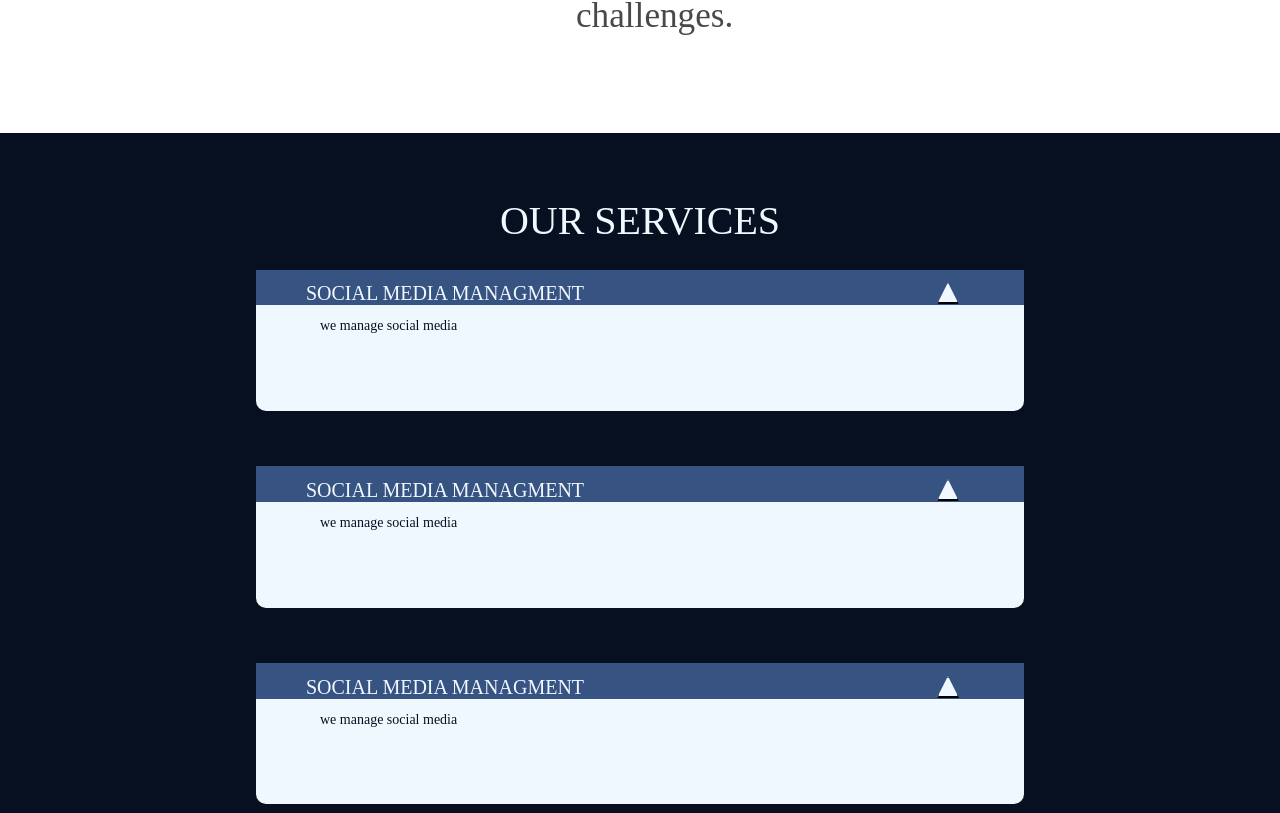
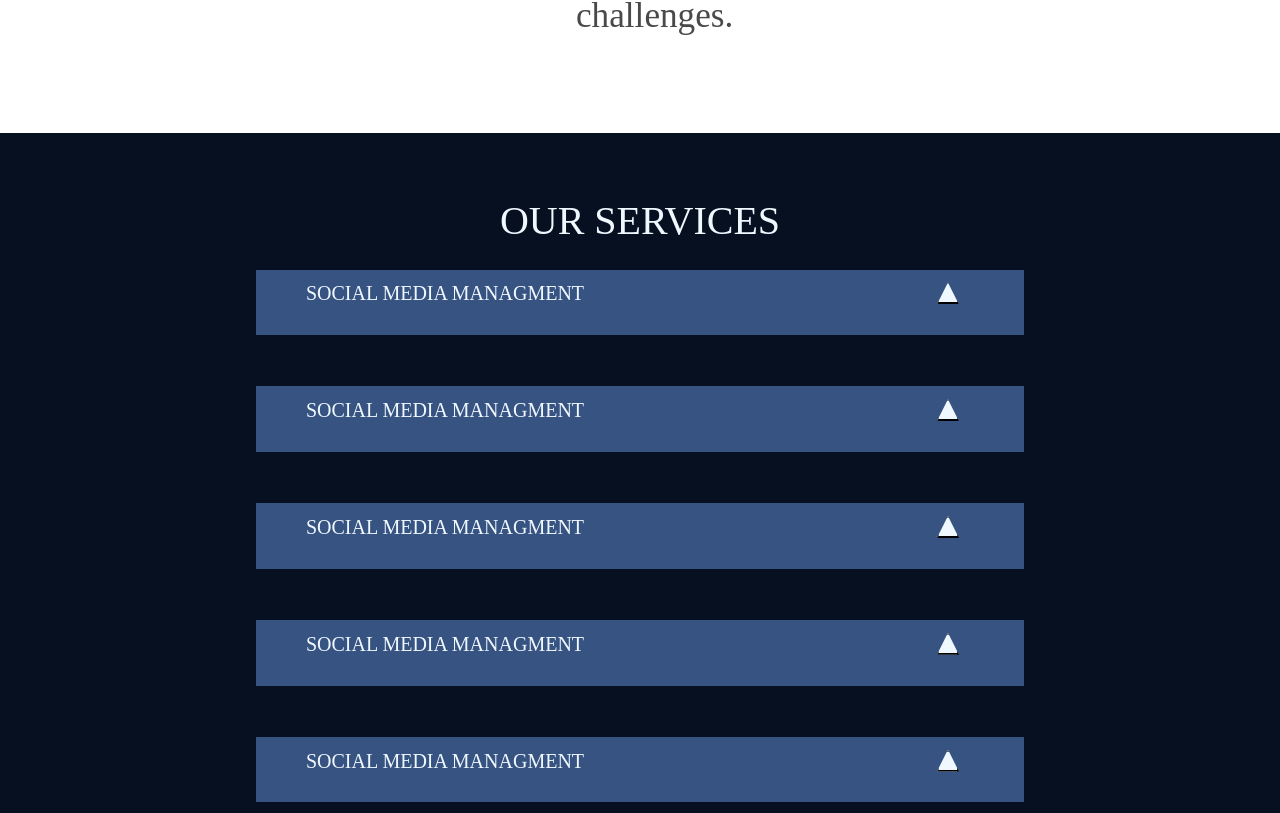
Before and after one commit to PaulTeshome/spira-site, a React (Create React App) app in the folder spira/: page / in a window 1280 px wide. Shown: the part 1767-2580 px from the top of the page. Built offline with nearby package versions, Linux system fonts and the light colour scheme.

Commit message:
Update Services.css

```diff
--- a/spira/src/components/Services.css
+++ b/spira/src/components/Services.css
@@ -1,6 +1,6 @@
 .services-container{
     background-color: #061020;
-    min-height: 600px;
+    min-height: 300px;
     color: aliceblue;
     font-family: 'Times New Roman', Times, serif;
     font-size: 20px;
@@ -24,6 +24,8 @@
     padding: 2%;
     margin-bottom: 0%;
     margin-top: 3%;
+    z-index: 2;
+    position: relative;
 }
 
 .services-name{
@@ -43,19 +45,14 @@
     clip-path: polygon( 0% 100%, 50% 0%, 100% 100%);
 }
 
-.dropdown-btn:active{
-    transform: rotateZ(180deg);
-    transition: transform 0.5s;
-}
-
 .services-desc-card{
-    display: block;
-    min-height: 80px;
+    overflow: hidden;
+    height: 80px;
     background-color: aliceblue;
     border-radius: 0px 0px 10px 10px;
-    margin-left: 13%;
-    margin-right: 13%;
-    width:60%;
+    margin-left: 13.2%;
+    margin-right: 13.2%;
+    width:59.6%;
     padding:7%;
     padding-top:1%;
     padding-bottom: 1%;
@@ -63,6 +60,8 @@
     color: #061020;
     font-size: 8px;
     text-align: left;
+    z-index: 1;
+    position: relative;
 }
 
 
@@ -97,9 +96,9 @@
     }
 
     .services-desc-card{
-        margin-left: 20%;
-        margin-right: 20%;
-        width:50%;
+        margin-left: 20.2%;
+        margin-right: 20.2%;
+        width:49.6%;
         padding:5%;
         padding-top:1%;
         padding-bottom: 1%;
```
